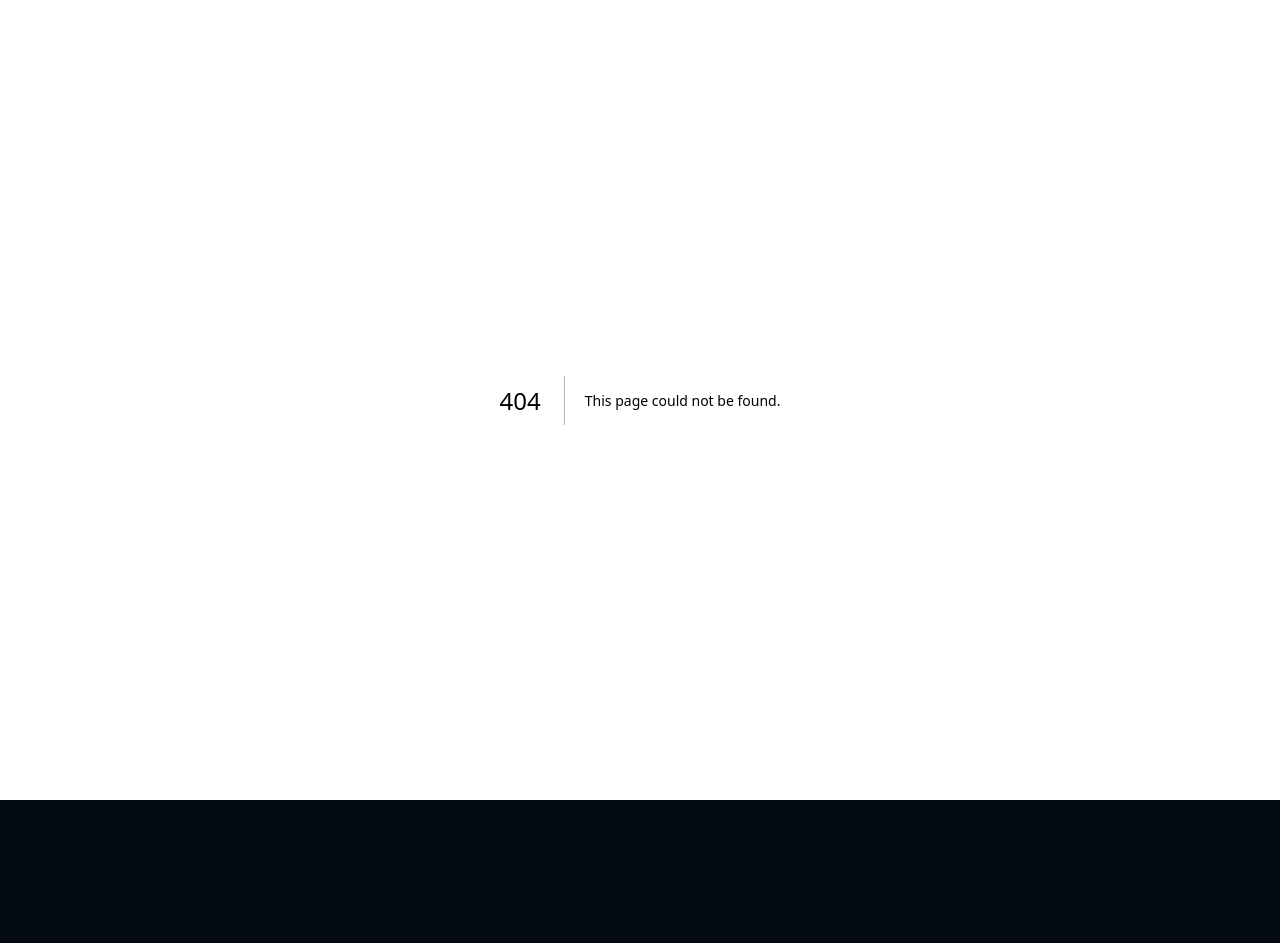
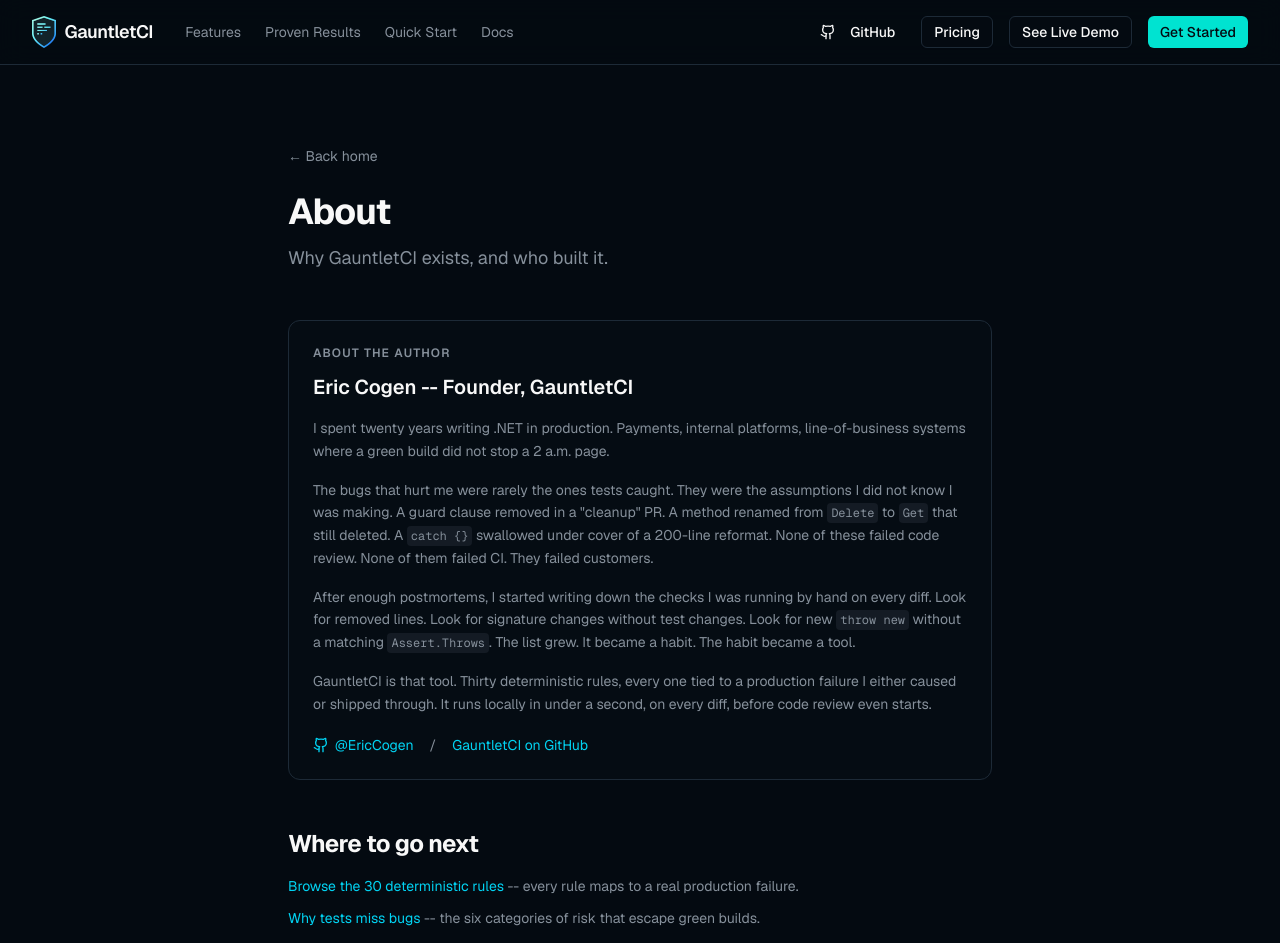
Before and after one commit to EricCogen/GauntletCI, a Next.js app in the folder site/: page /about in a window 1280 px wide. Before the commit this address had no page. Shown: the top 943 px of the page. Before the commit the page ends 800 px from the top, so only its background shows below. Built offline with nearby package versions, Linux system fonts and the light colour scheme.

Commit message:
[DOCS] Add /about page and author bio attribution to articles

```diff
--- /dev/null
+++ b/site/app/about/page.tsx
@@ -0,0 +1,113 @@
+import type { Metadata } from "next";
+import Link from "next/link";
+import { Header } from "@/components/header";
+import { Footer } from "@/components/footer";
+import { AuthorBio } from "@/components/author-bio";
+
+export const metadata: Metadata = {
+  title: "About Eric Cogen | Founder of GauntletCI",
+  description:
+    "Eric Cogen spent twenty years writing .NET in production. GauntletCI is the deterministic pre-commit checklist he wishes he had run before every commit.",
+  alternates: { canonical: "/about" },
+};
+
+const personJsonLd = {
+  "@context": "https://schema.org",
+  "@type": "Person",
+  name: "Eric Cogen",
+  url: "https://gauntletci.com/about",
+  jobTitle: "Founder, GauntletCI",
+  worksFor: {
+    "@type": "Organization",
+    name: "GauntletCI",
+    url: "https://gauntletci.com",
+  },
+  sameAs: [
+    "https://github.com/EricCogen",
+    "https://github.com/EricCogen/GauntletCI",
+  ],
+};
+
+export default function AboutPage() {
+  return (
+    <>
+      <script
+        type="application/ld+json"
+        dangerouslySetInnerHTML={{ __html: JSON.stringify(personJsonLd) }}
+      />
+      <Header />
+      <main className="min-h-screen bg-background pt-24">
+        <div className="mx-auto max-w-3xl px-4 sm:px-6 lg:px-8 py-12">
+          <Link
+            href="/"
+            className="text-sm text-muted-foreground hover:text-foreground"
+          >
+            &larr; Back home
+          </Link>
+
+          <h1 className="mt-6 text-4xl font-bold tracking-tight">About</h1>
+          <p className="mt-3 text-lg text-muted-foreground">
+            Why GauntletCI exists, and who built it.
+          </p>
+
+          <AuthorBio variant="long" />
+
+          <section className="mt-12">
+            <h2 className="text-2xl font-bold tracking-tight mb-4">
+              Where to go next
+            </h2>
+            <ul className="space-y-3 text-sm">
+              <li>
+                <Link
+                  href="/docs/rules"
+                  className="text-cyan-400 hover:underline"
+                >
+                  Browse the 30 deterministic rules
+                </Link>
+                <span className="text-muted-foreground">
+                  {" "}-- every rule maps to a real production failure.
+                </span>
+              </li>
+              <li>
+                <Link
+                  href="/why-tests-miss-bugs"
+                  className="text-cyan-400 hover:underline"
+                >
+                  Why tests miss bugs
+                </Link>
+                <span className="text-muted-foreground">
+                  {" "}-- the six categories of risk that escape green builds.
+                </span>
+              </li>
+              <li>
+                <Link
+                  href="/why-code-review-misses-bugs"
+                  className="text-cyan-400 hover:underline"
+                >
+                  Why code review misses bugs
+                </Link>
+                <span className="text-muted-foreground">
+                  {" "}-- the human limits of diff review at scale.
+                </span>
+              </li>
+              <li>
+                <Link
+                  href="https://github.com/EricCogen/GauntletCI/blob/main/STORY.md"
+                  target="_blank"
+                  rel="noopener noreferrer"
+                  className="text-cyan-400 hover:underline"
+                >
+                  The original STORY.md
+                </Link>
+                <span className="text-muted-foreground">
+                  {" "}-- the long-form scar tissue narrative on GitHub.
+                </span>
+              </li>
+            </ul>
+          </section>
+        </div>
+      </main>
+      <Footer />
+    </>
+  );
+}
--- a/site/app/behavioral-change-risk-formal-framework/page.tsx
+++ b/site/app/behavioral-change-risk-formal-framework/page.tsx
@@ -3,6 +3,7 @@
 import { Header } from "@/components/header";
 import { Footer } from "@/components/footer";
 import { RulesApplied } from "@/components/rules-applied";
+import { AuthorBio } from "@/components/author-bio";
 
 export const metadata: Metadata = {
   title: "Behavioral Change Risk: A Formal Framework for Validation Gaps in Evolving Software",
@@ -844,6 +845,7 @@
           </div>
 
           <RulesApplied ids={["GCI0003", "GCI0036", "GCI0016", "GCI0007"]} />
+          <AuthorBio variant="short" />
         </div>
       </main>
       <Footer />
--- a/site/app/detect-breaking-changes-before-merge/page.tsx
+++ b/site/app/detect-breaking-changes-before-merge/page.tsx
@@ -3,6 +3,7 @@
 import { Header } from "@/components/header";
 import { Footer } from "@/components/footer";
 import { RulesApplied } from "@/components/rules-applied";
+import { AuthorBio } from "@/components/author-bio";
 
 export const metadata: Metadata = {
   title: "Detect Breaking Changes Before Merge | GauntletCI",
@@ -636,6 +637,7 @@
           </div>
 
           <RulesApplied ids={["GCI0004", "GCI0021", "GCI0047", "GCI0052"]} />
+          <AuthorBio variant="short" />
         </div>
       </main>
       <Footer />
--- a/site/app/sitemap.ts
+++ b/site/app/sitemap.ts
@@ -23,6 +23,7 @@
     { url: `${BASE_URL}/docs/local-llm`,                      changeFrequency: "monthly", priority: 0.7 },
     { url: `${BASE_URL}/detections`,                          changeFrequency: "monthly", priority: 0.9 },
     { url: `${BASE_URL}/pricing`,                             changeFrequency: "monthly", priority: 0.8 },
+    { url: `${BASE_URL}/about`,                               changeFrequency: "monthly", priority: 0.7 },
     { url: `${BASE_URL}/why-tests-miss-bugs`,                 changeFrequency: "monthly", priority: 0.8 },
     { url: `${BASE_URL}/why-code-review-misses-bugs`,         changeFrequency: "monthly", priority: 0.8 },
     { url: `${BASE_URL}/detect-breaking-changes-before-merge`, changeFrequency: "monthly", priority: 0.8 },
--- a/site/app/what-is-diff-based-analysis/page.tsx
+++ b/site/app/what-is-diff-based-analysis/page.tsx
@@ -3,6 +3,7 @@
 import { Header } from "@/components/header";
 import { Footer } from "@/components/footer";
 import { RulesApplied } from "@/components/rules-applied";
+import { AuthorBio } from "@/components/author-bio";
 
 export const metadata: Metadata = {
   title: "What Is Diff-Based Analysis? | GauntletCI",
@@ -627,6 +628,7 @@
           </div>
 
           <RulesApplied ids={["GCI0001", "GCI0003", "GCI0004"]} />
+          <AuthorBio variant="short" />
         </div>
       </main>
       <Footer />
--- a/site/app/why-code-review-misses-bugs/page.tsx
+++ b/site/app/why-code-review-misses-bugs/page.tsx
@@ -3,6 +3,7 @@
 import { Header } from "@/components/header";
 import { Footer } from "@/components/footer";
 import { RulesApplied } from "@/components/rules-applied";
+import { AuthorBio } from "@/components/author-bio";
 
 export const metadata: Metadata = {
   title: "Why Code Review Misses Bugs | Code Review Blind Spots",
@@ -508,6 +509,7 @@
           </div>
 
           <RulesApplied ids={["GCI0001", "GCI0003", "GCI0036", "GCI0046"]} />
+          <AuthorBio variant="short" />
         </div>
       </main>
       <Footer />
--- a/site/app/why-tests-miss-bugs/page.tsx
+++ b/site/app/why-tests-miss-bugs/page.tsx
@@ -3,6 +3,7 @@
 import { Header } from "@/components/header";
 import { Footer } from "@/components/footer";
 import { RulesApplied } from "@/components/rules-applied";
+import { AuthorBio } from "@/components/author-bio";
 
 export const metadata: Metadata = {
   title: "Why Tests Miss Bugs | The Green Build Fallacy",
@@ -644,6 +645,7 @@
           </div>
 
           <RulesApplied ids={["GCI0003", "GCI0006", "GCI0032", "GCI0041"]} />
+          <AuthorBio variant="short" />
         </div>
       </main>
       <Footer />
--- /dev/null
+++ b/site/components/author-bio.tsx
@@ -0,0 +1,115 @@
+import Link from "next/link";
+import { Github } from "lucide-react";
+
+type Props = {
+  variant?: "short" | "long";
+};
+
+export function AuthorBio({ variant = "short" }: Props) {
+  if (variant === "long") {
+    return (
+      <section className="not-prose my-12 rounded-xl border border-border bg-card/40 p-6">
+        <div className="mb-3 text-xs font-semibold uppercase tracking-widest text-muted-foreground">
+          About the author
+        </div>
+        <h2 className="text-xl font-semibold text-foreground mb-4">
+          Eric Cogen -- Founder, GauntletCI
+        </h2>
+        <div className="space-y-4 text-sm leading-relaxed text-muted-foreground">
+          <p>
+            I spent twenty years writing .NET in production. Payments, internal
+            platforms, line-of-business systems where a green build did not stop
+            a 2 a.m. page.
+          </p>
+          <p>
+            The bugs that hurt me were rarely the ones tests caught. They were
+            the assumptions I did not know I was making. A guard clause removed
+            in a "cleanup" PR. A method renamed from <code className="rounded bg-muted px-1 py-0.5 font-mono text-xs">Delete</code> to{" "}
+            <code className="rounded bg-muted px-1 py-0.5 font-mono text-xs">Get</code> that still deleted. A{" "}
+            <code className="rounded bg-muted px-1 py-0.5 font-mono text-xs">{"catch {}"}</code> swallowed under cover of a 200-line reformat.
+            None of these failed code review. None of them failed CI. They
+            failed customers.
+          </p>
+          <p>
+            After enough postmortems, I started writing down the checks I was
+            running by hand on every diff. Look for removed lines. Look for
+            signature changes without test changes. Look for new{" "}
+            <code className="rounded bg-muted px-1 py-0.5 font-mono text-xs">throw new</code> without a matching{" "}
+            <code className="rounded bg-muted px-1 py-0.5 font-mono text-xs">Assert.Throws</code>. The list grew. It became a habit. The
+            habit became a tool.
+          </p>
+          <p>
+            GauntletCI is that tool. Thirty deterministic rules, every one tied
+            to a production failure I either caused or shipped through. It runs
+            locally in under a second, on every diff, before code review even
+            starts.
+          </p>
+        </div>
+        <div className="mt-5 flex flex-wrap items-center gap-x-4 gap-y-2 text-sm">
+          <Link
+            href="https://github.com/EricCogen"
+            target="_blank"
+            rel="noopener noreferrer me"
+            className="inline-flex items-center gap-1.5 text-cyan-400 hover:underline"
+          >
+            <Github className="h-4 w-4" />
+            @EricCogen
+          </Link>
+          <span className="text-muted-foreground">/</span>
+          <Link
+            href="https://github.com/EricCogen/GauntletCI"
+            target="_blank"
+            rel="noopener noreferrer"
+            className="text-cyan-400 hover:underline"
+          >
+            GauntletCI on GitHub
+          </Link>
+        </div>
+      </section>
+    );
+  }
+
+  return (
+    <section className="not-prose my-10 rounded-xl border border-border bg-card/40 p-5">
+      <div className="mb-2 text-xs font-semibold uppercase tracking-widest text-muted-foreground">
+        About the author
+      </div>
+      <p className="text-base font-semibold text-foreground mb-2">
+        Eric Cogen -- Founder, GauntletCI
+      </p>
+      <p className="text-sm leading-relaxed text-muted-foreground">
+        Twenty years in .NET production. Most of those years, the bugs that
+        hurt me were not the ones tests caught. They were the assumptions I
+        did not know I was making: a removed guard clause, a renamed method
+        that still did the old thing, a <code className="rounded bg-muted px-1 py-0.5 font-mono text-xs">{"catch {}"}</code>{" "}
+        that turned a page into a silent dashboard lie. GauntletCI is the
+        checklist I wish I had run before every commit. It runs the rules I
+        learned the hard way, so you do not have to.
+      </p>
+      <div className="mt-3 flex flex-wrap items-center gap-x-4 gap-y-2 text-sm">
+        <Link
+          href="https://github.com/EricCogen"
+          target="_blank"
+          rel="noopener noreferrer me"
+          className="inline-flex items-center gap-1.5 text-cyan-400 hover:underline"
+        >
+          <Github className="h-4 w-4" />
+          @EricCogen
+        </Link>
+        <span className="text-muted-foreground">/</span>
+        <Link
+          href="https://github.com/EricCogen/GauntletCI"
+          target="_blank"
+          rel="noopener noreferrer"
+          className="text-cyan-400 hover:underline"
+        >
+          GauntletCI on GitHub
+        </Link>
+        <span className="text-muted-foreground">/</span>
+        <Link href="/about" className="text-cyan-400 hover:underline">
+          More about Eric
+        </Link>
+      </div>
+    </section>
+  );
+}
```
